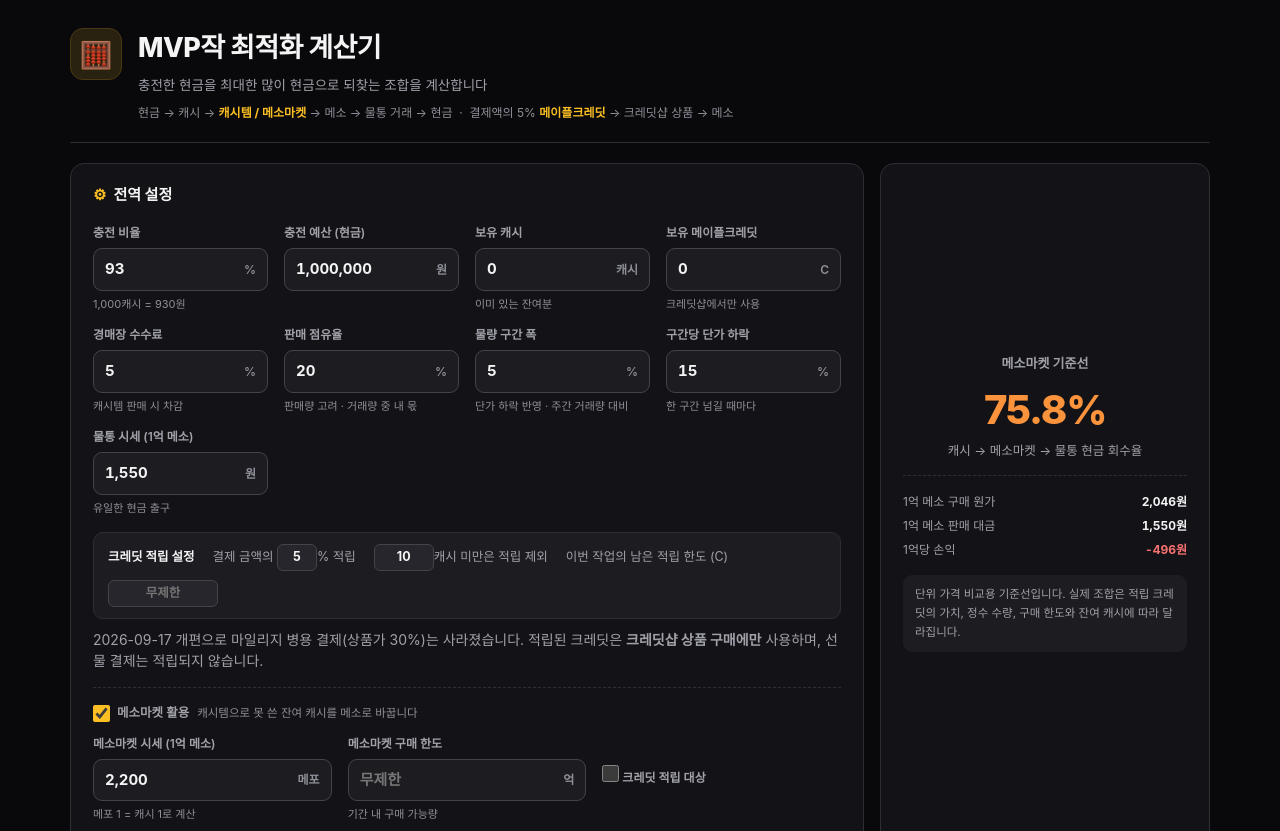
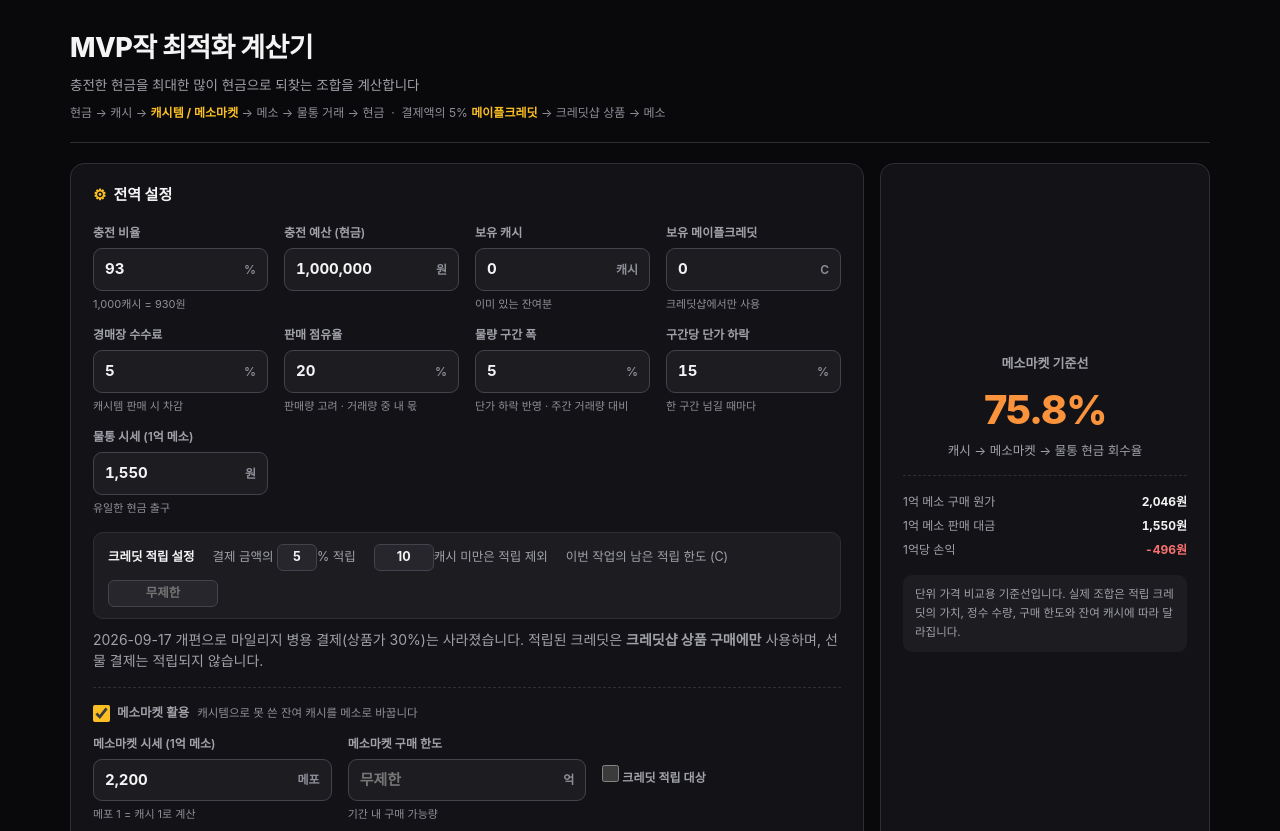
Before and after one commit to 4j0tjf/maple-mvp, a website: page index.html in a window 1280 px wide. Shown: the top 831 px of the page. Drawn offline with Linux system fonts and the light colour scheme; no server answers.

Commit message:
style: 계산기 제목 옆 아이콘을 없앤다
쓰이지 않게 된 .logo 규칙도 함께 지운다.

Co-Authored-By: Claude Opus 5 <noreply@anthropic.com>

```diff
--- a/index.html
+++ b/index.html
@@ -35,8 +35,6 @@
   .sitenav a[aria-current=page]{border-bottom-color:var(--accent);color:var(--ink)}
 
   .head{display:flex;gap:16px;align-items:flex-start;padding-bottom:20px;border-bottom:1px solid var(--line);margin-bottom:20px}
-  .logo{width:52px;height:52px;border-radius:13px;background:var(--accent-soft);border:1px solid #4a3a12;
-        display:flex;align-items:center;justify-content:center;font-size:26px;flex:none}
   .head h1{margin:0;font-size:27px;font-weight:800;letter-spacing:-.02em}
   .head p{margin:6px 0 0;color:var(--ink2);font-size:13.5px}
   .flow{margin-top:9px;font-size:12px;color:var(--mute)}
@@ -171,7 +169,6 @@
 <div class="wrap">
 
   <div class="head">
-    <div class="logo">🧮</div>
     <div>
       <h1>MVP작 최적화 계산기</h1>
       <p>충전한 현금을 최대한 많이 현금으로 되찾는 조합을 계산합니다</p>
```
